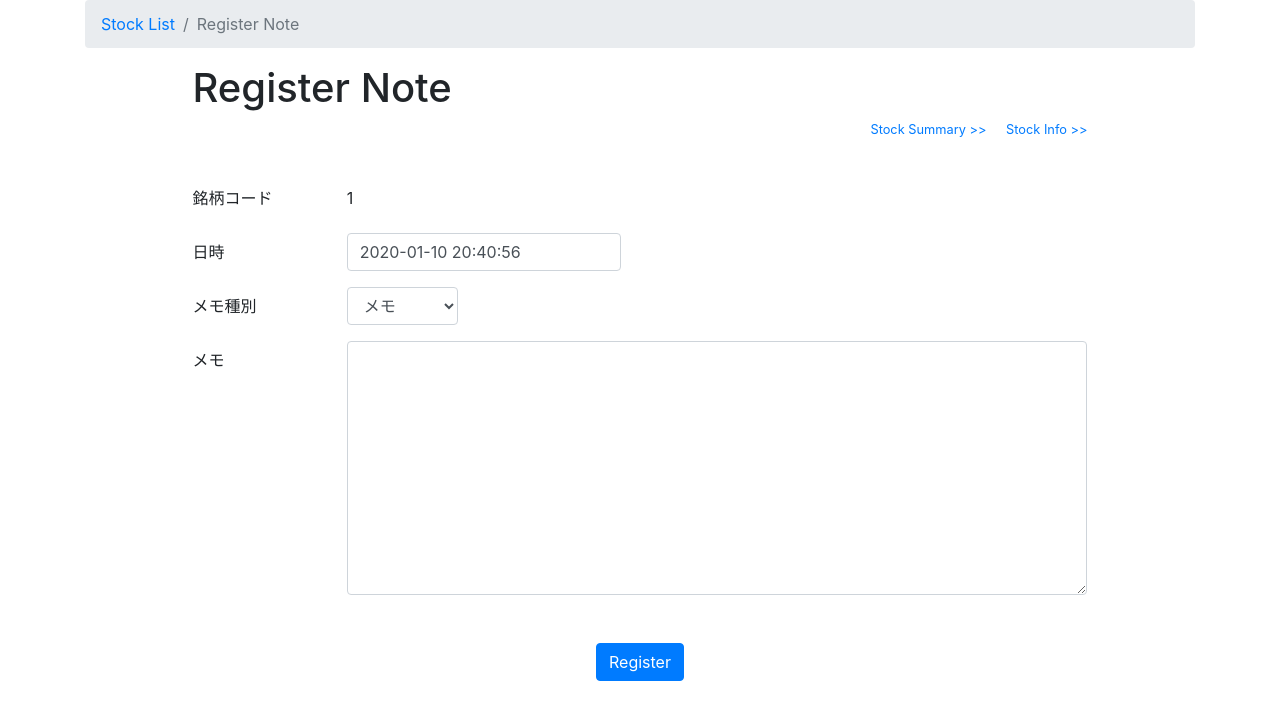
After one commit to nasubipenguin/manage_stock, a Django app: page /1/note/new/ in a window 1280 px wide. The commit adds this page. Shown: the top 720 px of the page. Run offline with Django 3.2, Linux system fonts and the light colour scheme; some libraries are stand-ins or nearby versions.

Commit message:
Create model Note

```diff
--- a/stock/forms.py
+++ b/stock/forms.py
@@ -1,6 +1,6 @@
 from django import forms
 
-from .models import Stock, Performance, Shikiho
+from .models import Stock, Performance, Shikiho, Note
 
 SOURCE_CHOICES = [
     ('0', ''),
@@ -11,6 +11,11 @@ PLUS_MINUS_CHOICES = [
     ('', ''),
     ('True', '+'),
     ('False', '-'),
+]
+TYPE_CHOICES = [
+    ('0', 'メモ'),
+    ('1', '売買記録'),
+    ('2', '分析記録'),
 ]
 
 class StockForm(forms.ModelForm):
@@ -44,3 +49,12 @@ class ShikihoForm(forms.ModelForm):
     class Meta:
         model = Shikiho
         fields = ('pub_year','pub_month','market_capitalization','capital_ratio','roe','roa', 'operating_cf', 'investing_cf', 'financing_cf', 'headline_1', 'headline_2', 'notes', 'updated_date')
+
+class NoteForm(forms.ModelForm):
+    type = forms.fields.ChoiceField(
+        choices=TYPE_CHOICES,
+        widget=forms.widgets.Select,
+    )
+    class Meta:
+        model = Note
+        fields = ('publish_date', 'type', 'notes', 'updated_date')
--- a/stock/models.py
+++ b/stock/models.py
@@ -81,3 +81,20 @@ class Shikiho(models.Model):
 
     def __str__(self):
         return str(self.stock_code) + '[' + str(self.pub_year)  + '/' + str(self.pub_month) + ']'
+
+
+# Note
+class Note(models.Model):
+    stock_code = models.ForeignKey(Stock, on_delete=models.CASCADE)
+    publish_date = models.DateTimeField(default=timezone.now)
+    type = models.IntegerField(default=0)
+    notes = models.TextField(blank=True, null=True)
+    created_date = models.DateTimeField(default=timezone.now)
+    updated_date = models.DateTimeField(blank=True, null=True)
+
+    def publish(self):
+        self.updated_date = timezone.now()
+        self.save()
+
+    def __str__(self):
+        return str(self.stock_code) + '[' + str(self.created_date) + ']'
--- /dev/null
+++ b/stock/templates/stock/note_edit.html
@@ -0,0 +1,59 @@
+{% extends 'stock/base.html' %}
+{% load widget_tweaks %}
+
+{% block breadcrumb %}
+          <li class="breadcrumb-item active" aria-current="page">{{title}}</li>
+{% endblock %}
+
+{% block content %}
+<article>
+  <section class="col-md-10 mx-auto">
+    <h1>{{title}}</h1>
+
+    <div class="text-right small">
+      <p class="d-inline-block"><a href="{% url 'stock_detail' stock_code=stock_code %}">Stock Summary >></a></p>
+      <p class="d-inline-block ml-3"><a href="{% url 'stock_info' stock_code=stock_code %}">Stock Info >></a></p>
+    </div>
+
+    <div class="mt-4">
+      <form method="post">{% csrf_token %}
+        <div class="form-group row">
+          <label for="stock_code" class="col-form-label justify-content-start col-sm-3 col-lg-2">銘柄コード</label>
+          <div class="col-sm-9 col-lg-10 form-inline">
+            {{ stock_code }}
+            <input type="hidden" name="stock_code" id="stock_code" value="{{ stock_code }}" />
+            <input type="hidden" name="note_id" id="note_id" value="{{ note_id }}" />
+          </div>
+        </div>
+        <div class="form-group row">
+          <label for="type" class="col-form-label justify-content-start col-sm-3 col-lg-2">日時</label>
+          <div class="col-sm-9 col-lg-10 form-inline">
+            {{ form.publish_date|add_class:"form-control" }}
+          </div>
+        </div>
+        <div class="form-group row">
+          <label for="type" class="col-form-label justify-content-start col-sm-3 col-lg-2">メモ種別</label>
+          <div class="col-sm-9 col-lg-10 form-inline">
+            {{ form.type|add_class:"form-control" }}
+          </div>
+        </div>
+        <div class="form-group row">
+          <label for="notes" class="col-form-label justify-content-start col-sm-3 col-lg-2">メモ</label>
+          <div class="col-sm-9 col-lg-10">
+            {{ form.notes|add_class:"form-control" }}
+          </div>
+        </div>
+
+        <div class="clearfix my-5">
+          <div class="text-center">
+            {% if is_edit == True %}
+            <a href="{% url 'note_info' stock_code=stock_code note_id=note_id %}" class="btn btn-secondary">Back</a>
+            {% endif %}
+            <button type="submit" class="btn btn-primary">{{ is_edit|yesno:"Update,Register," }}</button>
+          </div>
+        </div>
+      </form>
+    </div>
+  </section>
+</article>
+{% endblock %}
--- a/stock/urls.py
+++ b/stock/urls.py
@@ -19,4 +19,10 @@ urlpatterns = [
     path('<int:stock_code>/shikiho/<int:pub_year>/<int:pub_month>/', views.shikiho_info, name='shikiho_info'),
     path('<int:stock_code>/shikiho/<int:pub_year>/<int:pub_month>/edit/', views.shikiho_edit, name='shikiho_edit'),
     path('<int:stock_code>/shikiho/<int:pub_year>/<int:pub_month>/delete/', views.shikiho_delete, name='shikiho_delete'),
+    path('<int:stock_code>/note/new/', views.note_new, name='note_new'),
+    path('<int:stock_code>/note/all/', views.note_all, name='note_all'),
+    path('<int:stock_code>/note/<int:note_id>/', views.note_info, name='note_info'),
+    path('<int:stock_code>/note/<int:note_id>/edit/', views.note_edit, name='note_edit'),
+    path('<int:stock_code>/note/<int:note_id>/delete/', views.note_delete,
+         name='note_delete'),
 ]
--- a/stock/views.py
+++ b/stock/views.py
@@ -4,8 +4,8 @@ from django.shortcuts import render, get_object_or_404
 from django.shortcuts import redirect
 from django.utils import timezone
 from django.http import Http404
-from .models import Stock, Shikiho, Performance
-from .forms import StockForm, ShikihoForm, PerformanceForm
+from .models import Stock, Shikiho, Performance, Note
+from .forms import StockForm, ShikihoForm, PerformanceForm, NoteForm
 
 
 # Stock
@@ -244,6 +244,75 @@ def performance_all(request, stock_code):
 
     return render(request, 'stock/performance_all.html', {'title': 'Performance History', 'stock_code': stock_code, 'stock': stock, 'performances': performances })
 
+def note_all(request, stock_code):
+    stock = get_object_or_404(Stock, stock_code=stock_code)
+    notes = Note.objects.filter(stock_code=stock_code).order_by('-publish_date')
+
+    if (len(notes) == 0):
+        notes = None
+
+    return render(request, 'stock/note_all.html', {'title': 'Note History', 'stock_code': stock_code, 'stock': stock, 'notes': notes })
+
+
+
+# Note
+#----------------------------------
+def note_new(request, stock_code):
+    if request.method == "POST":
+        form = NoteForm(request.POST)
+        stock_code = request.POST['stock_code']
+        if form.is_valid():
+            note = form.save(commit=False)
+            note.updated_date = timezone.now()
+            stock = Stock.objects.get(stock_code=stock_code)
+            note.stock_code = stock
+            note.save()
+            # save -> info
+            note_id = note.id
+            return redirect('note_info', stock_code=stock_code, note_id=note_id)
+        else:
+            # not_valid -> new
+            return render(request, 'stock/note_edit.html', {'title': 'Register Note', 'stock_code': stock_code, 'form': form, 'is_edit': False})
+    else:
+        form = NoteForm()
+    # new
+    return render(request, 'stock/note_edit.html', {'title': 'Register Note', 'stock_code': stock_code, 'form': form, 'is_edit': False})
+
+def note_info(request, stock_code, note_id):
+    stock = Stock.objects.get(stock_code=stock_code)
+    note = get_object_or_404(Note, id=note_id)
+    return render(request, 'stock/note_info.html', {'title': 'Notes', 'stock': stock, 'note': note})
+
+def note_edit(request, stock_code, note_id):
+    note = get_object_or_404(Note, id=note_id)
+    if request.method == "POST":
+        form = NoteForm(request.POST, instance=note)
+        if form.is_valid():
+            note = form.save(commit=False)
+            note.updated_date = timezone.now()
+            stock = Stock.objects.get(stock_code=stock_code)
+            note.stock_code = stock
+            note.save()
+            # save -> info
+            return redirect('note_info', stock_code=stock_code, note_id=note_id)
+        else:
+            # not_valid -> edit
+            return render(request, 'stock/note_edit.html', {'title': 'Update Note', 'stock_code': stock_code, 'note_id': note_id, 'form': form, 'is_edit': True})
+    else:
+        form = NoteForm(instance=note)
+    # edit
+    return render(request, 'stock/note_edit.html', {'title': 'Update Note', 'stock_code': stock_code, 'note_id': note_id, 'form': form, 'is_edit': True})
+
+def note_delete(request, stock_code, note_id):
+    try:
+        note = Note.objects.get(stock_code=stock_code, id=note_id)
+    except Note.DoesNotExist:
+        raise Http404
+    note.delete()
+    return redirect('stock_detail', stock_code=stock_code)
+
+
+
 # functions
 #----------------------------------
 def calc_and_set_performance(performances):
```
Also changed, not shown: stock/templates/stock/note_all.html (added, +77 -0 lines), stock/templates/stock/note_info.html (added, +70 -0 lines), stock/templates/stock/performance_all.html (+6 -6 lines), stock/migrations/0019_note.py (added), stock/migrations/0020_auto_20191215_1207.py (added), stock/migrations/0021_note_publish_date.py (added).
